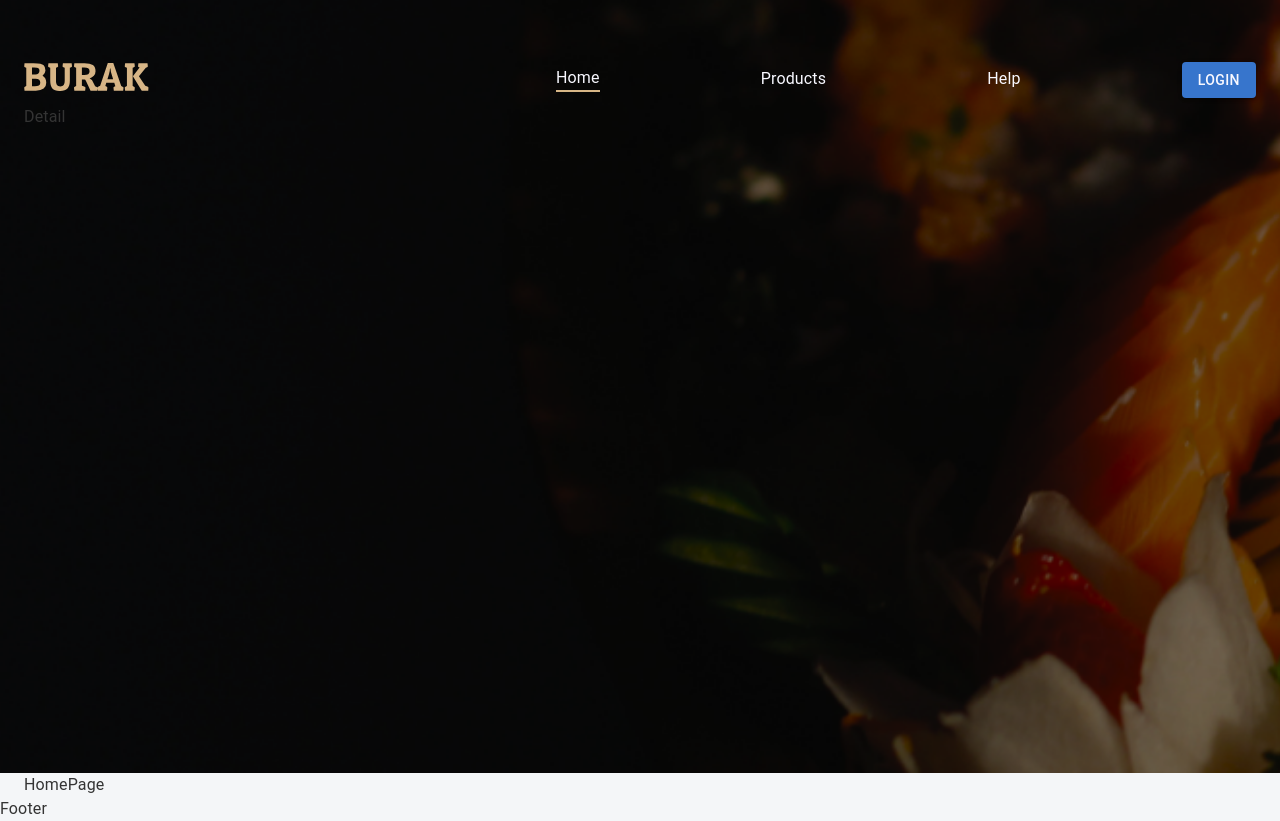
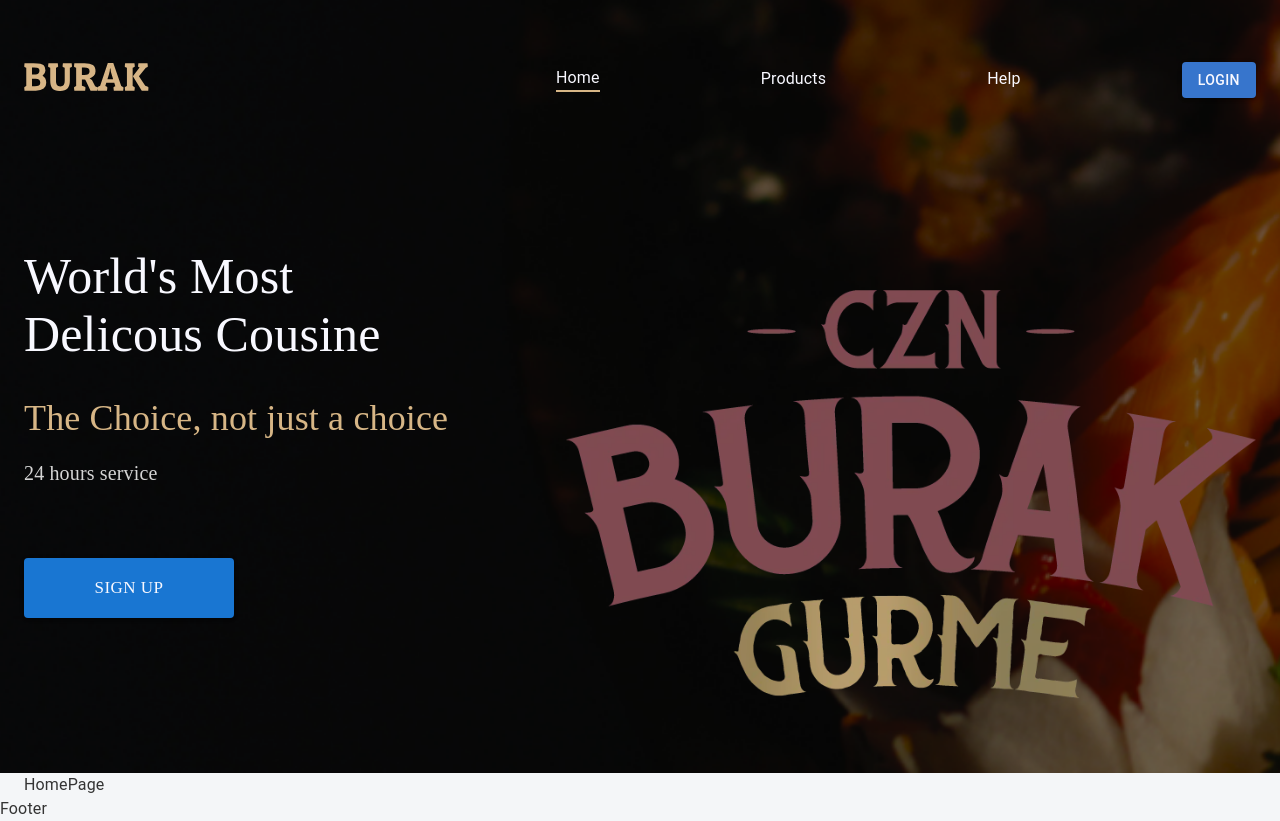
Before and after one commit to muslimbekuz/burak-react, a React (Create React App) app: page / in a window 1280 px wide. Built offline with nearby package versions, Linux system fonts and the light colour scheme.

Commit message:
fix: modify homeNavbar header component

```diff
--- a/src/app/components/headers/HomeNavbar.tsx
+++ b/src/app/components/headers/HomeNavbar.tsx
@@ -59,7 +59,23 @@
             )}
           </Stack>
         </Stack>
-        <Stack>Detail</Stack>
+        <Stack className={"header-frame"}>
+          <Stack className={"detail"}>
+            <Box className={"head-main-txt"}>World's Most Delicous Cousine</Box>
+            <Box className={"wel-txt"}>The Choice, not just a choice</Box>
+            <Box className={"service-txt"}>24 hours service</Box>
+            <Box className={"signup"}>
+              {!authMember ? (
+                <Button variant="contained" className="signup-button">
+                  SIGN UP
+                </Button>
+              ) : null}
+            </Box>
+          </Stack>
+          <Stack className={"logo-frame"}>
+            <div className="logo-img"></div>
+          </Stack>
+        </Stack>
       </Container>
     </div>
   );
--- a/src/css/navbar.css
+++ b/src/css/navbar.css
@@ -73,3 +73,88 @@
 .home-navbar div.hover-line:hover:after {
   transform-origin: 0% 50%;
 }
+
+.home-navbar .navbar-container .header-frame {
+  margin-top: 142px;
+  height: 462px;
+  display: flex;
+  flex-direction: row;
+  justify-content: space-between;
+}
+
+.home-navbar .navbar-container .header-frame .detail {
+  width: 510px;
+  display: flex;
+  flex-direction: column;
+}
+
+.home-navbar .navbar-container .header-frame .detail .head-main-txt {
+  width: 450px;
+  height: 150px;
+  font-family: "Roboto Serif";
+  font-size: 50px;
+  font-style: normal;
+  font-weight: 500;
+  line-height: normal;
+  letter-spacing: -0.75%;
+
+  color: #f8f8ff;
+}
+
+.home-navbar .navbar-container .header-frame .detail .wel-txt {
+  width: 510px;
+  height: 42px;
+  font-family: "Roboto Serif";
+  font-style: normal;
+  font-size: 36px;
+  font-weight: 400;
+  line-height: normal;
+  letter-spacing: -0.54%;
+  color: #d7b686;
+}
+
+.home-navbar .navbar-container .header-frame .detail .service-txt {
+  margin-top: 23px;
+  width: 153px;
+  height: 23px;
+  font-family: "Roboto Serif";
+  font-style: normal;
+  font-size: 20px;
+  font-weight: 400;
+  line-height: normal;
+  letter-spacing: -0.3%;
+  color: #d5d5d5;
+}
+
+.home-navbar .navbar-container .detail .signup {
+  margin-top: 73px;
+}
+
+.home-navbar .navbar-container .detail .signup .signup-button {
+  width: 210px;
+  height: 60px;
+  border-radius: 4px;
+  background-color: #1976d2;
+  text-align: center;
+  font-family: "Poppins";
+  font-size: 17px;
+  font-style: normal;
+  font-weight: 400;
+  line-height: normal;
+  color: #f8f8ff;
+}
+
+.home-navbar .navbar-container .logo-frame {
+  margin-top: 43px;
+  width: 690px;
+  height: 419px;
+}
+
+.home-navbar .navbar-container .logo-frame .logo-img {
+  width: 100%;
+  height: 100%;
+  background: url("/public/img/logo.webp");
+  background-size: contain;
+  background-repeat: no-repeat;
+  filter: invert(25%);
+}
```
